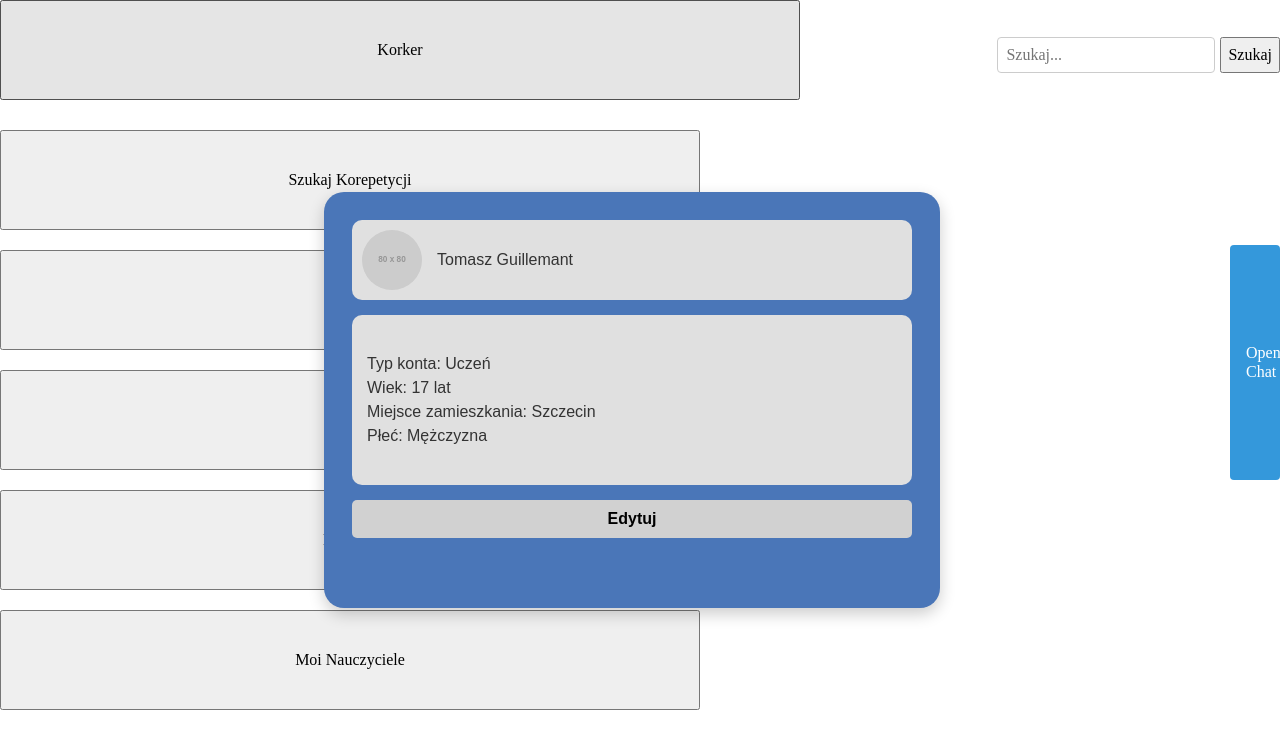
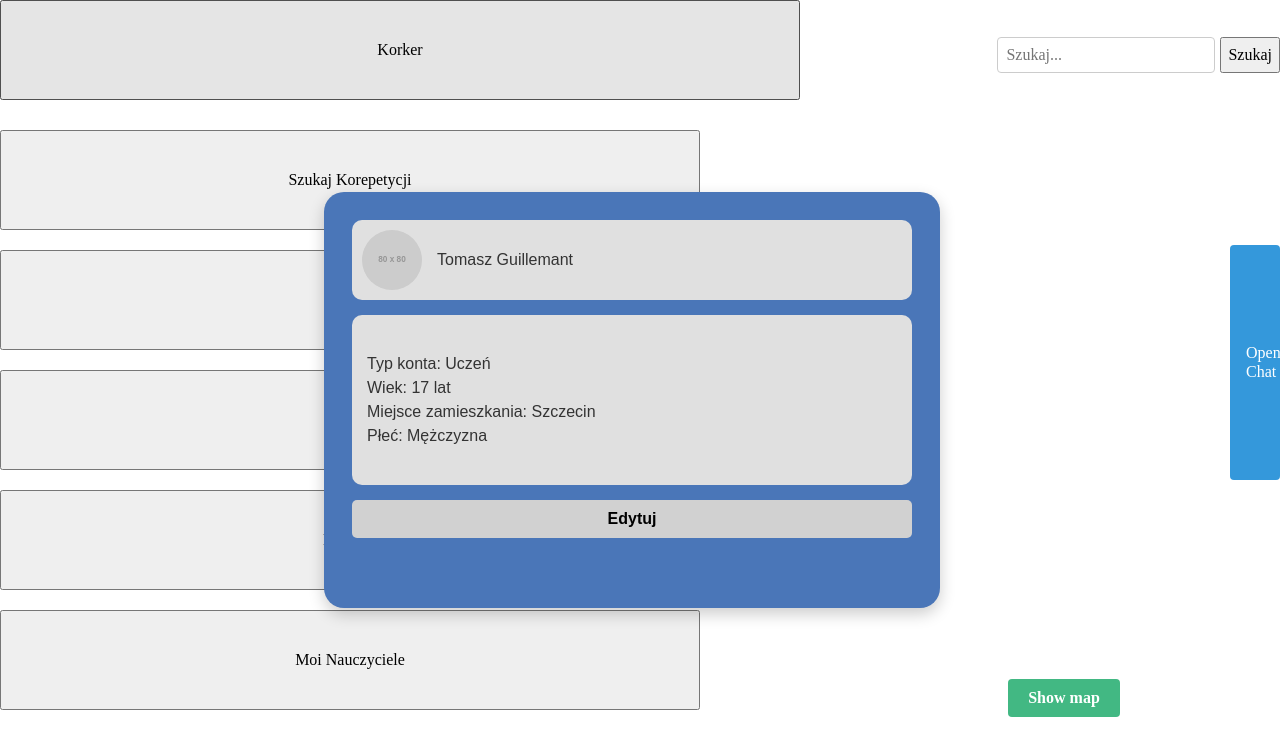
Before and after one commit to korkerteam/Korker, a Vue app: page / in a window 1280 px wide. Shown: the top 756 px of the page. Built offline with nearby package versions, Linux system fonts and the light colour scheme.

Commit message:
Dodalem przycisk mapy ktora dodaje mape

```diff
--- a/src/App.vue
+++ b/src/App.vue
@@ -6,6 +6,7 @@ import MyTeachers from './components/MyTeachers.vue'
 import SearchBar from './views/SearchBar.vue'
 import CzatCzatSahur from './components/CzatCzatSahur.vue'
 import ProfilePage from './views/ProfilePage.vue'
+import MapPage from './views/Map.vue'
 </script>
 
 <template>
@@ -32,6 +33,9 @@ import ProfilePage from './views/ProfilePage.vue'
       <div class="Przyciski">
         <MenuPage />
       </div>
+    </div>
+    <div class="Mapa">
+      <MapPage />
     </div>
   </div>
 </template>
@@ -94,4 +98,10 @@ import ProfilePage from './views/ProfilePage.vue'
   right: 0;
   bottom: 40%;
 }
+
+.Mapa {
+  position: fixed;
+  right: 12px;
+  bottom: 10%;
+}
 </style>
--- a/src/views/Map.vue
+++ b/src/views/Map.vue
@@ -1,15 +1,38 @@
 <script setup>
-import { onMounted, ref } from 'vue'
+import { ref } from 'vue'
 import L from 'leaflet'
 import 'leaflet/dist/leaflet.css'
 
 const mapContainer = ref(null)
+const isMapVisible = ref(false)
+let map = null
 
-onMounted(() => {
-  const map = L.map(mapContainer.value, {
+const showMap = () => {
+  isMapVisible.value = true
+}
+
+const hideMap = () => {
+  isMapVisible.value = false
+}
+
+// THIS METHOD DESTROYS THE MAP PROPERLY
+const destroyLeaflet = () => {
+  if (map) {
+    map.remove() // LEAFLET METHOD TO REMOVE EVERYTHING FROM MEMORY
+    map = null // SET THE REFERENCE TO NULL
+  }
+}
+
+const initLeaflet = () => {
+  // WE ALWAYS NEED TO RECREATE THE MAP HERE
+  // BECAUSE VUE DESTROYS THE ORIGINAL HTML ELEMENT
+  if (!map && mapContainer.value) {
+    map = L.map(mapContainer.value, {
       attributionControl: false,
     }).setView([52.2297, 21.0122], 13)
+
     L.tileLayer('https://{s}.tile.openstreetmap.org/{z}/{x}/{y}.png').addTo(map)
+
     L.control
       .attribution({
         prefix: '<a href="https://leafletjs.com/">Leaflet</a>',
@@ -18,19 +41,93 @@ onMounted(() => {
         '&copy; <a href="https://www.openstreetmap.org/copyright">OpenStreetMap</a> contributors',
       )
       .addTo(map)
-})
+  }
+}
 </script>
 
 <template>
-  <div ref="mapContainer" class="ramka"></div>
+  <div class="map-wrapper">
+    <div class="map-relative-box">
+      <Transition name="fade" @after-enter="initLeaflet" @after-leave="destroyLeaflet">
+        <div v-if="isMapVisible" ref="mapContainer" class="ramka"></div>
+      </Transition>
+    </div>
+
+    <div class="button-container">
+      <button v-if="!isMapVisible" @click="showMap" class="btn btn-show">Show map</button>
+      <button v-else @click="hideMap" class="btn btn-hide">Hide map</button>
+    </div>
+  </div>
 </template>
 
 <style scoped>
+.map-wrapper {
+  display: flex;
+  flex-direction: column;
+  align-items: center;
+  gap: 15px;
+}
+
+.map-relative-box {
+  position: relative;
+  width: 408px;
+  height: 208px;
+}
+
+.button-container {
+  height: 44px;
+  display: flex;
+  align-items: center;
+  justify-content: center;
+}
+
+.btn {
+  padding: 10px 20px;
+  color: white;
+  border: none;
+  border-radius: 4px;
+  cursor: pointer;
+  font-weight: bold;
+  transition: background-color 0.2s;
+}
+
+.btn-show {
+  background-color: #42b883;
+}
+
+.btn-show:hover {
+  background-color: #35495e;
+}
+
+.btn-hide {
+  background-color: #e056fd;
+}
+
+.btn-hide:hover {
+  background-color: #be2edd;
+}
+
 .ramka {
+  position: absolute;
+  top: 0;
+  left: 0;
   width: 400px;
-  height: 300px;
+  height: 200px;
   border-style: solid;
   border-width: 4px;
   overflow: hidden;
 }
+
+.fade-enter-active,
+.fade-leave-active {
+  transition:
+    opacity 0.4s ease,
+    transform 0.4s ease;
+}
+
+.fade-enter-from,
+.fade-leave-to {
+  opacity: 0;
+  transform: translateY(-10px);
+}
 </style>
```
Lines whose indentation alone changed are shown as unchanged.
